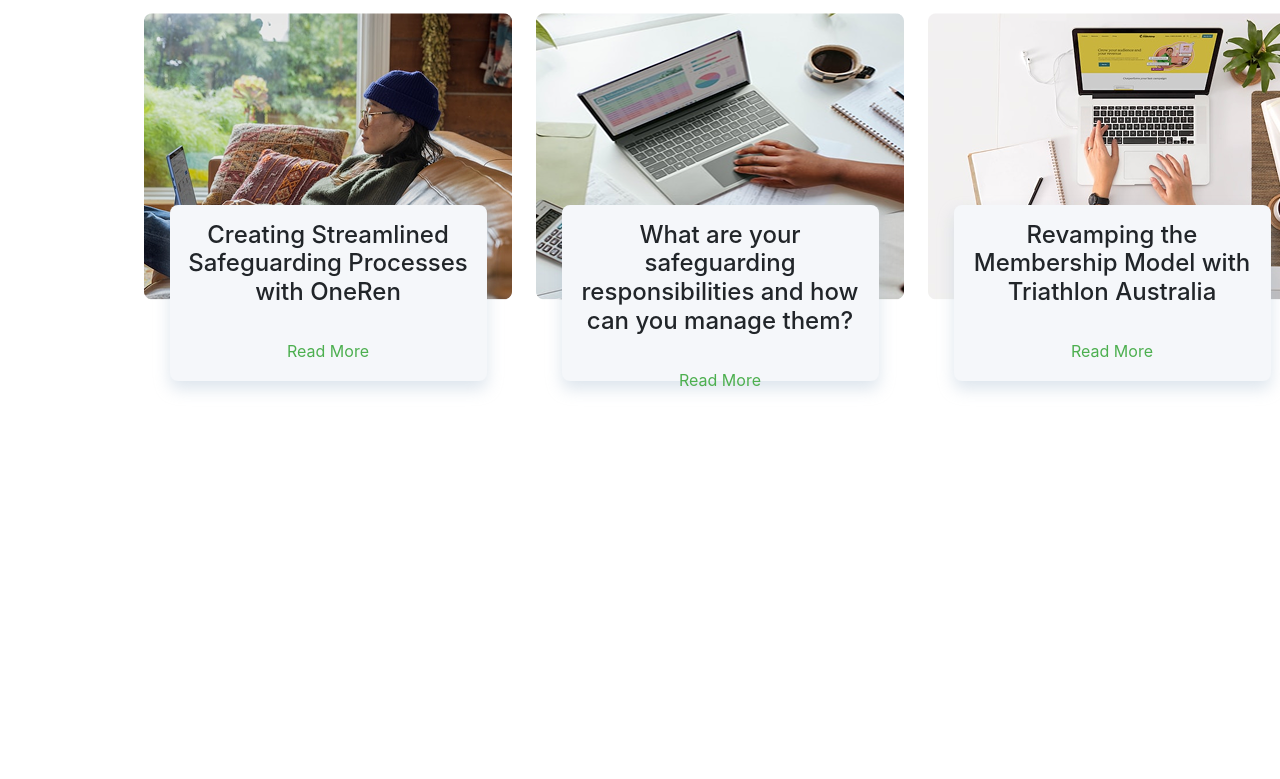
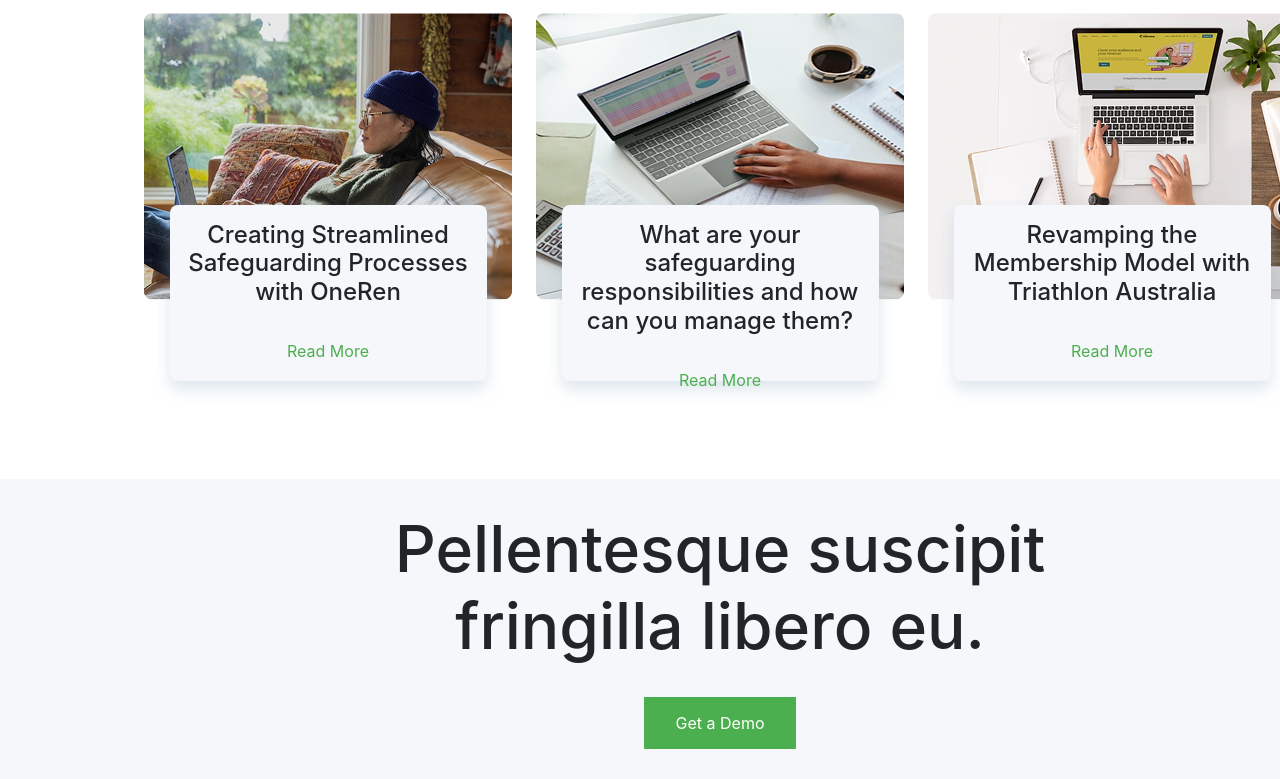
Before and after one commit to kamrul-islam-96/NextCent, a plain HTML site: page index.html in a window 1280 px wide. Shown: the part 3286-4065 px from the top of the page. Before the commit the page ends 3765 px from the top, so only its background shows below. Drawn offline with nearby package versions, Linux system fonts and the light colour scheme.

Commit message:
Frame 16

```diff
--- a/index.html
+++ b/index.html
@@ -233,6 +233,15 @@
             </div>
           </div>
         </div>
+
+        <div class="Frame-16">
+          <h1 class="text-center">
+            Pellentesque suscipit <br> fringilla libero eu.
+          </h1>
+          <button>
+            <a href="">Get a Demo</a>
+          </button>
+        </div>
       </main>
 
     <script src="https://cdn.jsdelivr.net/npm/bootstrap@5.3.3/dist/js/bootstrap.bundle.min.js" integrity="sha384-YvpcrYf0tY3lHB60NNkmXc5s9fDVZLESaAA55NDzOxhy9GkcIdslK1eN7N6jIeHz" crossorigin="anonymous"></script>
--- a/style.css
+++ b/style.css
@@ -256,3 +256,28 @@
     place-items: center;
     padding-top: 24px;
 }
+
+.Frame-16 {
+    width: 1440px;
+    height: 300px;
+    background-color: var(--silver);
+    margin: 0 auto;
+    padding: 32px 276px;
+}
+
+.Frame-16 h1 {
+    font-size: 64px;
+}
+
+.Frame-16 button {
+    display: block;
+    margin: 32px auto 0;
+    padding: 14px 32px;
+    background-color: var(--primary-color);
+    border: none;
+}
+
+.Frame-16 button a {
+    text-decoration: none;
+    color: white;
+}
```
